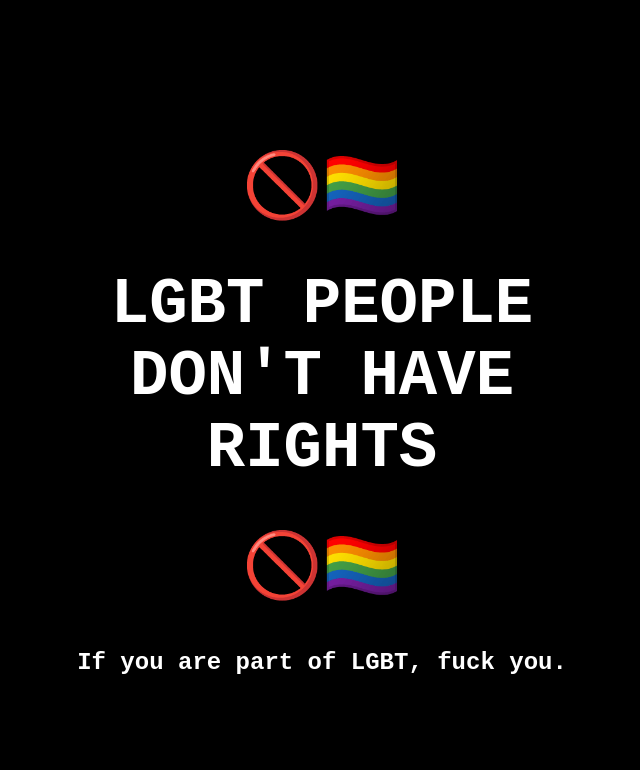
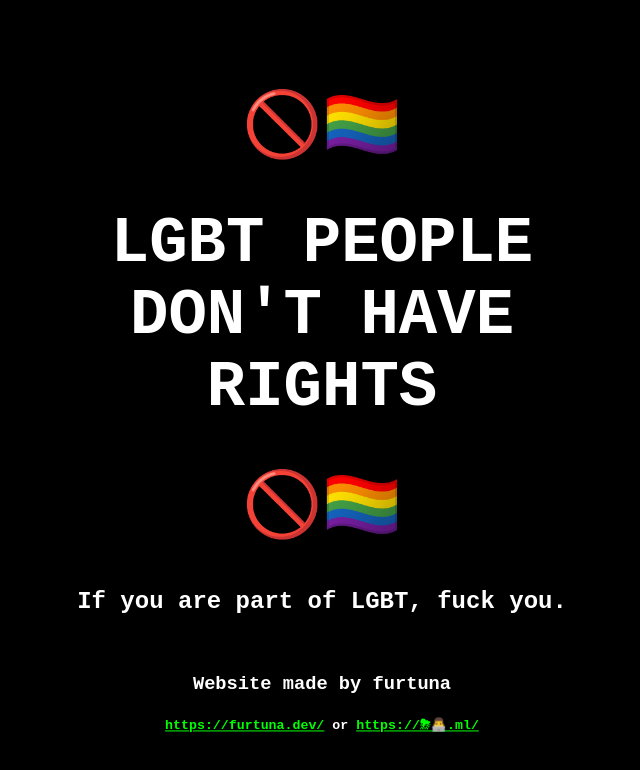
Before and after one commit to furtuna-dev/emojisites-anti_lgbt, a plain HTML site: page index.html in a window 1280 px wide. Shown: the whole page, without its empty margins (318-958 px from the left). Drawn offline with Linux system fonts and the light colour scheme.

Commit message:
updated website

```diff
--- a/index.html
+++ b/index.html
@@ -19,6 +19,10 @@
         transform: translate(-50%, -50%);
         position: absolute;
     }
+
+    a {
+        color:lime;
+    }
     </style>
 
     <html>
@@ -32,6 +36,8 @@
                 <h1>LGBT PEOPLE DON'T HAVE RIGHTS</h1>
                 <h1>🚫🏳‍🌈</h1>
                 <h2>If you are part of LGBT, fuck you.</h3>
+                <h3 style="padding-top: 3vw">Website made by furtuna</h3>
+                <h5><a href="https://furtuna.dev/">https://furtuna.dev/</a> or <a href="https://⛈👨‍💻.ml/">https://⛈👨‍💻.ml/</a><h5>
             </div>
         </body>
     </html>
```
